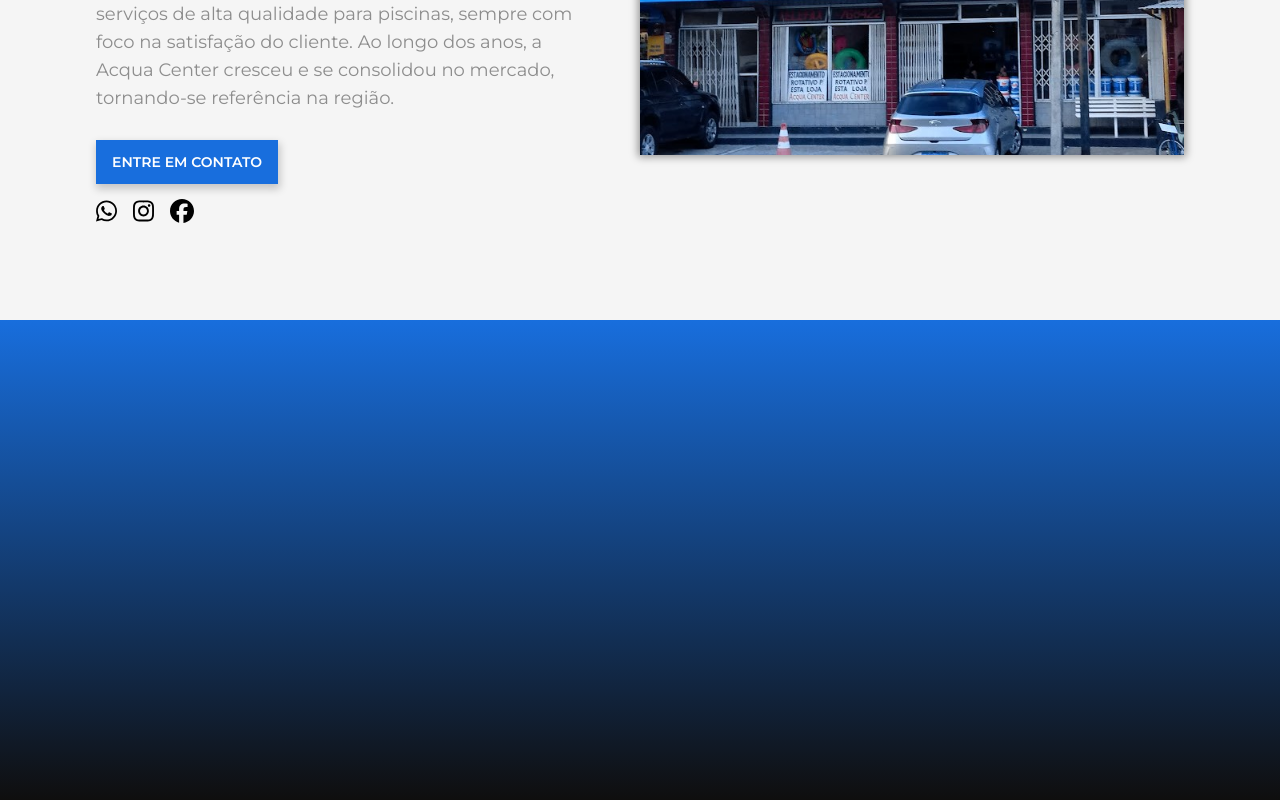
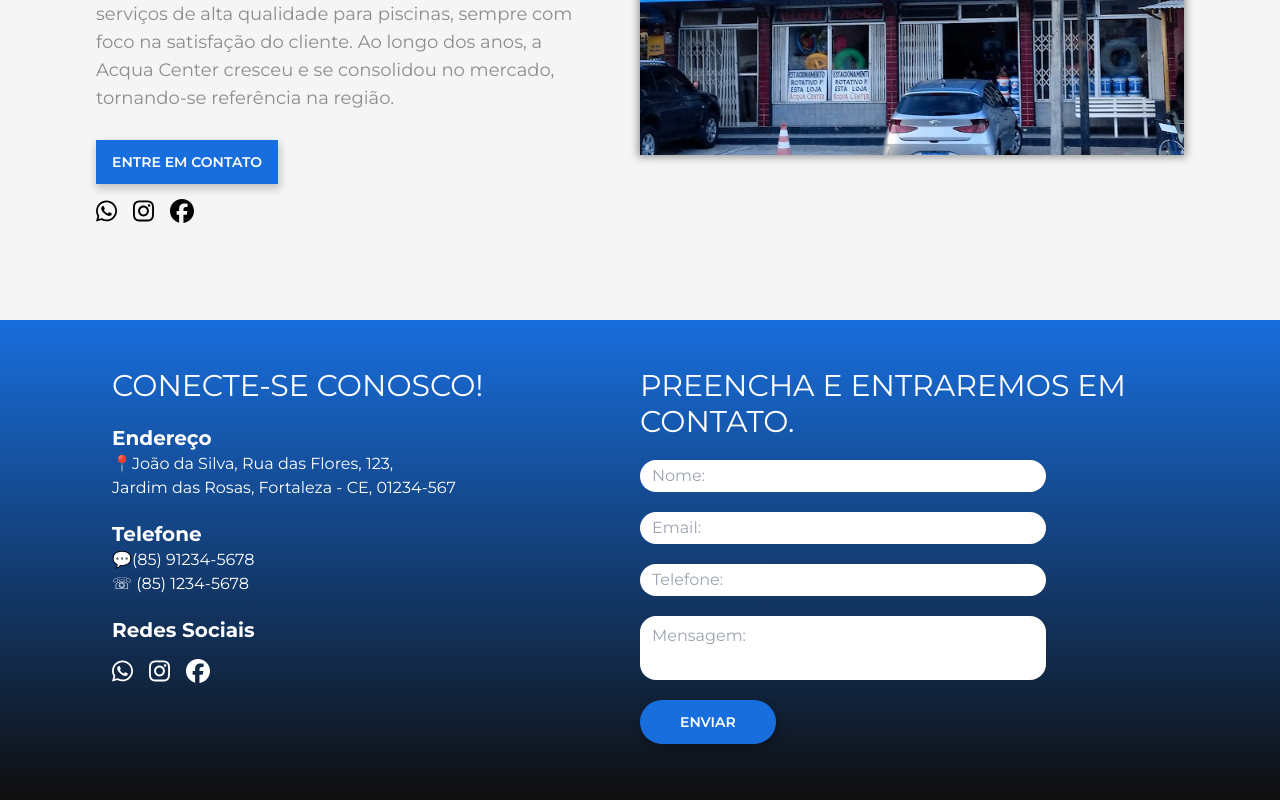
Before and after one commit to JoaoVlopess/acquacenter, a Next.js app: page / in a window 1280 px wide. Shown: the part 2496-3296 px from the top of the page. Built offline with nearby package versions, Linux system fonts and the light colour scheme.

Commit message:
response footer

```diff
--- a/src/app/components/Beneficios.tsx
+++ b/src/app/components/Beneficios.tsx
@@ -35,7 +35,7 @@ const Beneficios = () => {
   ]
 
   return(
-    <section className="min-h-[90vh] bg-white flex flex-col">
+    <section className="min-h-[90vh] bg-white flex flex-col" id='beneficios'>
     <p className="text-lg md:text-xl text-black pt-10 uppercase"
     >Conheça os
     </p>
--- a/src/app/components/Footer.tsx
+++ b/src/app/components/Footer.tsx
@@ -1,9 +1,196 @@
+import { faFacebook, faInstagram, faWhatsapp } from "@fortawesome/free-brands-svg-icons";
+import { FontAwesomeIcon } from "@fortawesome/react-fontawesome";
+import { useEffect, useState } from "react";
 
 const Footer = () => {
+    const [endereco, setEndereco] = useState<boolean>(false);
+    const [tel, setTel] = useState<boolean>(false);
+    const [fale, setFale] = useState<boolean>(false);
+    const [exp, setExp] = useState<boolean>(false);
+
+    useEffect(() => {
+        if (typeof window === "undefined") return;
+
+        const handleResize = () => {
+          if (window.innerWidth >= 768) {
+            setEndereco(false);
+            setTel(false);
+            setFale(false);
+            setExp(false);
+          }
+        };
+
+        handleResize();
+
+        window.addEventListener("resize", handleResize);
+        return () => window.removeEventListener("resize", handleResize);
+      }, []);
+
+    const handleToggleendereco = () => {
+        setEndereco(!endereco)
+    }
+    const handleToggletel = () => {
+        setTel(!tel)
+    }
+    const handleToggleFale = () => {
+        setFale(!fale)
+    }
+    const handleToggleExp = () => {
+        setExp(!exp)
+    }
+
   return(
-    <section className="min-h-[60vh] bg-gradient-to-b from-BlueCenter to-[#0f0e0e] flex">
-        <div className=""></div>
-        <div className=""></div>
+    <section className="min-h-[60vh] bg-gradient-to-b from-BlueCenter to-[#0f0e0e] " id="contato">
+        <div className="hidden md:flex md:flex-row px-16 md:px-28 text-white  text-center md:text-left py-7">
+            <div className="flex-1">
+                <h1 className="text-2xl md:text-3xl font-montserrat mt-5 uppercase">CONECTE-SE CONOSCO!</h1>
+                <div className="flex flex-col pr-5">
+                    <div className="mt-5">
+                        <h3 className="text-xl font-bold">Endereço</h3>
+                        <p>📍João da Silva, Rua das Flores, 123,<br/> Jardim
+                        das Rosas, Fortaleza - CE, 01234-567</p>
+                    </div>
+                    <div className="mt-5">
+                        <h3 className="text-xl font-bold" >Telefone</h3>
+                        <p>💬(85) 91234-5678</p>
+                        <p>☏ (85) 1234-5678</p>
+                    </div >
+                        <div className="mt-5">
+                            <h3 className="text-xl font-bold" >Redes Sociais</h3>
+                            <div className="py-3">
+                            <a className="text-2xl mr-4" href=""><FontAwesomeIcon icon={faWhatsapp} /></a>
+                            <a className="text-2xl mr-4" href=""><FontAwesomeIcon icon={faInstagram} /></a>
+                            <a className="text-2xl mr-0 md:mr-4" href=""><FontAwesomeIcon icon={faFacebook} /></a>
+                            </div>
+                    </div>
+                </div>
+            </div>
+            <div className="flex-1 ">
+                <h1 className="text-2xl md:text-3xl font-montserrat mt-5 uppercase">PREENCHA E ENTRAREMOS EM CONTATO.</h1>
+                <div className="flex flex-col md:pr-5 pr-0 text-black items-center md:items-start">
+                    <input
+                    className="mt-5 rounded-2xl p-1 pl-3 w-[80%]"
+                    type="text"
+                    name="nome"
+                    placeholder="Nome:"
+                    />
+                    <input
+                    className="mt-5 rounded-2xl p-1 pl-3 w-[80%]"
+                    type="email"
+                    name="email"
+                    placeholder="Email:"
+                    />
+                    <input
+                    className="mt-5 rounded-2xl p-1 pl-3 w-[80%]"
+                    type="tel"
+                    name="telefone"
+                    placeholder="Telefone:"
+                    />
+                    <textarea
+                    className=" resize-none mt-5 rounded-2xl p-2 pl-3 w-[80%]"
+                    name="mensagem"
+                    placeholder="Mensagem:"
+                    >
+                    </textarea>
+
+                </div>
+                <button
+                    className="text-xs md:text-sm mt-5 font-semibold bg-BlueCenter text-white px-10 py-3 rounded-3xl shadow-custom transform hover:scale-110 transition-transform   duration-800 uppercase"
+                    >Enviar
+                    </button>
+
+            </div>
+        </div>
+
+        <div className="flex flex-col justify-center items-center md:hidden w-full py-5 text-gray-300 ">
+            <div className="w-full pb-5 text-gray-300">
+                <button
+                onClick={handleToggleendereco}
+                >ENDEREÇO
+                </button>
+                <div
+                className={`w-full pt-5 text-gray-300 ${endereco?"block":"hidden"}`}
+                >
+                <p>📍João da Silva, Rua das Flores, 123,<br/> Jardim
+                das Rosas, Fortaleza - CE, 01234-567
+                </p>
+            </div>
+            </div>
+
+
+            <div className="border-t w-full py-5 ">
+                <button
+                onClick={handleToggletel}
+                >TELEFONE
+                </button>
+                <div className={`w-full text-gray-300 pt-5 ${tel?"block":"hidden"}`}>
+                <p>💬(85) 91234-5678</p>
+                <p>☏ (85) 1234-5678</p>
+            </div>
+            </div>
+
+            <div className="border-t w-full py-5">
+                <button
+                onClick={handleToggleFale}
+                >FALE CONOSCO!
+                </button>
+
+                <div className={` flex-col pr-0 text-black items-center  ${fale?"flex":"hidden"}`}>
+                    <input
+                    className="mt-5 rounded-2xl p-1 pl-3 w-[80%]"
+                    type="text"
+                    name="nome"
+                    placeholder="Nome:"
+                    />
+                    <input
+                    className="mt-5 rounded-2xl p-1 pl-3 w-[80%]"
+                    type="email"
+                    name="email"
+                    placeholder="Email:"
+                    />
+                    <input
+                    className="mt-5 rounded-2xl p-1 pl-3 w-[80%]"
+                    type="tel"
+                    name="telefone"
+                    placeholder="Telefone:"
+                    />
+                    <button
+                    className="text-xs md:text-sm mt-5 font-semibold bg-BlueCenter text-white px-10 py-3 rounded-3xl shadow-custom transform hover:scale-110 transition-transform   duration-800 uppercase"
+                    >Enviar
+                    </button>
+
+
+                </div>
+            </div>
+
+            <div className="border-t border-b w-full py-5">
+                <button
+                onClick={handleToggleExp}
+                >AVALIE SUA EXPERIÊNCIA
+                </button>
+                <div
+                 className={` ${exp?"block":"hidden"}`}>
+                    <textarea
+                    className={`resize-none mt-5 rounded-2xl p-2 pl-3 w-[80%] justify-self-center ${exp?"block":"hidden"}`}
+                    name="mensagem"
+                    placeholder="Mensagem:"
+                    >
+                    </textarea>
+                    <button
+                    className=" justify-self-center text-xs md:text-sm mt-5 font-semibold bg-BlueCenter text-white px-10 py-3 rounded-3xl shadow-custom transform hover:scale-110 transition-transform   duration-800 uppercase"
+                    >Enviar
+                    </button>
+                </div>
+            </div>
+
+
+            <div className="mt-5">
+              <a className="text-2xl mr-4" href=""><FontAwesomeIcon icon={faWhatsapp} /></a>
+              <a className="text-2xl mr-4" href=""><FontAwesomeIcon icon={faInstagram} /></a>
+              <a className="text-2xl mr-0 md:mr-4" href=""><FontAwesomeIcon icon={faFacebook} /></a>
+            </div>
+            <p className="text-xs mt-10  text-gray-500">Copyright © 2025 Lopes  Todos os direitos reservados. </p>
+        </div>
     </section>
   );
 }
--- a/src/app/components/Home.tsx
+++ b/src/app/components/Home.tsx
@@ -9,7 +9,7 @@ const Home = () => {
   ]
 
   return (
-    <section className="overflow-hidden h-[78vh] ">
+    <section className="overflow-hidden h-[78vh] " id='home'>
 
       <Swiper
         slidesPerView={1}
--- a/src/app/components/Nos.tsx
+++ b/src/app/components/Nos.tsx
@@ -4,14 +4,14 @@ import { faWhatsapp, faInstagram, faFacebook, } from "@fortawesome/free-brands-s
 
 const  Nos = () => {
   return(
-    <section className="min-h-[90vh] bg-WhiteCenter flex flex-col">
+    <section className="min-h-[90vh] bg-WhiteCenter flex flex-col " id="nos">
        <p className="text-lg md:text-xl text-black pt-10 uppercase">NOSSA LOJA</p>
         <h1 className="text-3xl md:text-5xl text-black font-montserrat mt-5 uppercase">
           QUEM SOMOS?
         </h1>
 
         <div
-        className="w-[85%] block m-auto"py-12>
+        className="w-[85%] block m-auto">
           <div
           className="float-none w-full  text-center md:w-1/2 md:float-left md:text-left">
             <div
@@ -40,10 +40,10 @@ const  Nos = () => {
             </div>
           </div>
           <div
-          className="float-none w-full pb-4 md:float-right md:w-1/2"
+          className="float-none w-full pb-12 md:pb-0 md:float-right md:w-1/2"
           >
             <img
-            className="w-full h-auto shadow-2xs shadow-[0px_0px_8px_2px_rgba(0,0,0,0.4)]"
+            className="w-full  h-auto shadow-2xs shadow-[0px_0px_8px_2px_rgba(0,0,0,0.4)]"
             src="/img/ACQUAedit.jpg"
             alt="" />
           </div>
--- a/src/app/components/Produtos.tsx
+++ b/src/app/components/Produtos.tsx
@@ -34,7 +34,7 @@ const Produtos = () => {
     ];
 
     return (
-        <section className="min-h-[90vh] bg-WhiteCenter flex flex-col">
+        <section className="min-h-[90vh] bg-WhiteCenter flex flex-col" id="produtos">
             <p className="text-lg md:text-xl text-black pt-10 uppercase">Conheça os</p>
             <h1 className="text-3xl md:text-5xl text-black font-montserrat mt-5 uppercase">
                 NOSSOS SERVIÇOS E PRODUTOS
--- a/src/app/globals.css
+++ b/src/app/globals.css
@@ -12,4 +12,8 @@
 }
 body {
     @apply font-montserrat;
+    scroll-behavior: smooth;
 }
+html {
+    scroll-behavior: smooth;
+}
--- a/src/app/page.tsx
+++ b/src/app/page.tsx
@@ -17,7 +17,7 @@ import Footer from "./components/Footer";
 
 const Page = () => {
   return(
-    <div className="text-center">
+    <div className="text-center scroll-smooth">
       <Navbar/>
       <Home/>
       <Produtos/>
```
Also changed, not shown: src/app/components/Navbar.tsx (+9 -7 lines).
